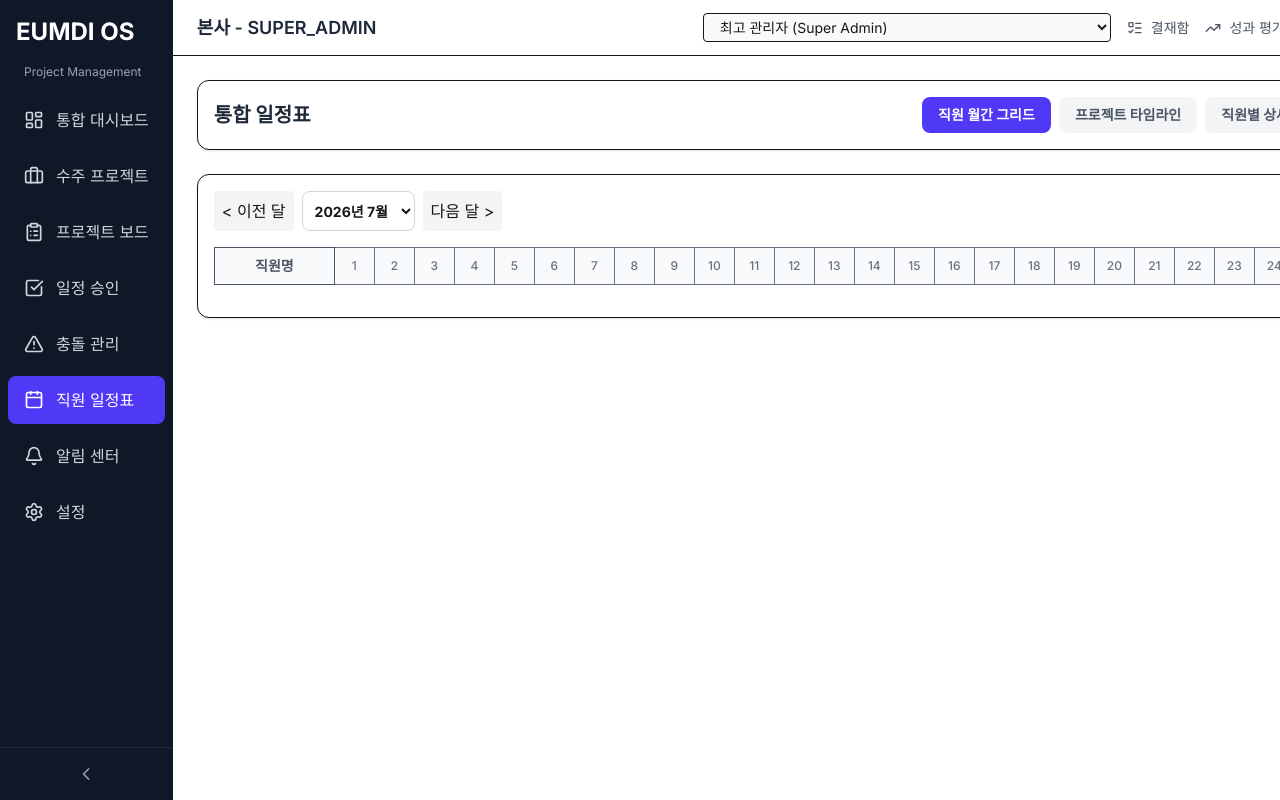
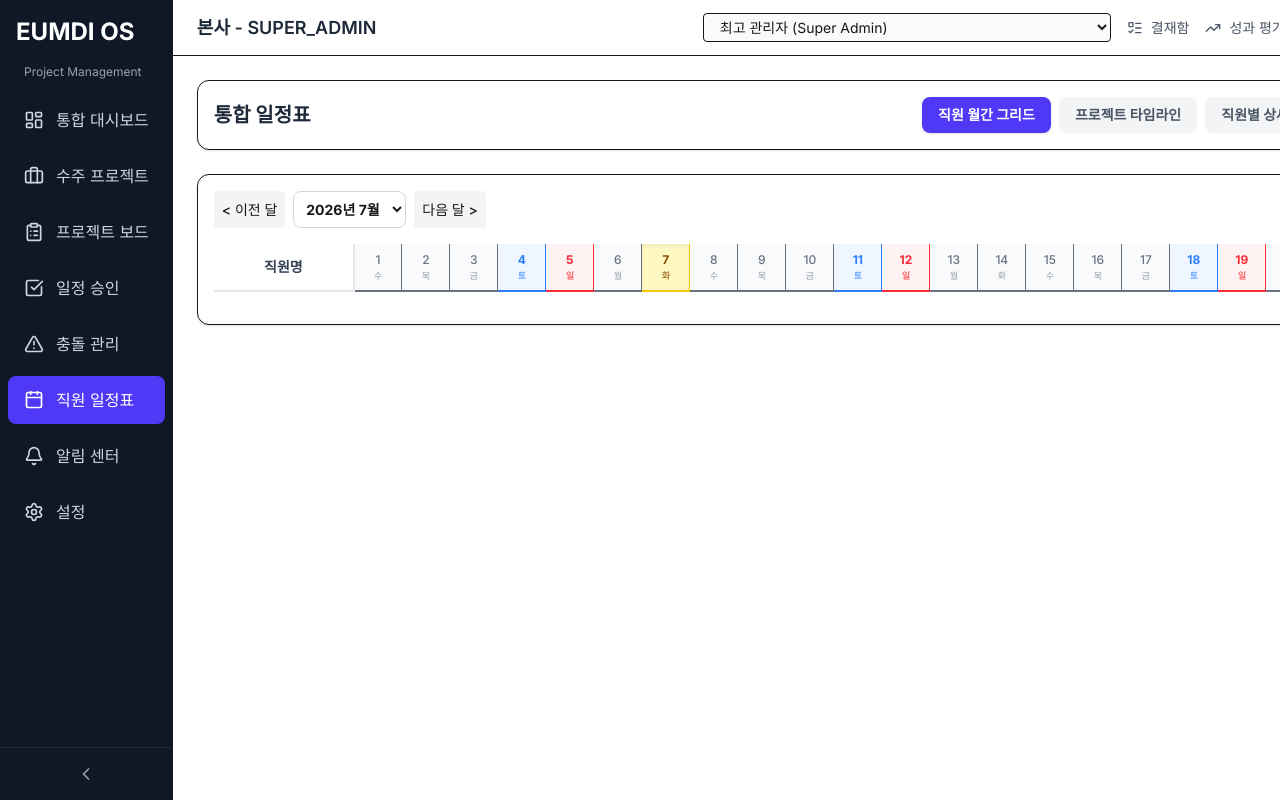
Before and after one commit to eumditravel-oss/workspace, a Next.js app: page /workspace/schedules in a window 1280 px wide. Shown: the top 800 px of the page. Built offline with nearby package versions, Linux system fonts and the light colour scheme.

Commit message:
phase-76: enhance employee monthly schedule grid UI

```diff
--- a/src/app/schedules/page.tsx
+++ b/src/app/schedules/page.tsx
@@ -3,7 +3,8 @@ import React, { useState } from 'react';
 import { useAuthStore } from '@/store/authStore';
 import { useScheduleStore } from '@/store/scheduleStore';
 import { useProjectStore } from '@/store/projectStore';
-import { PersonalSchedule, Project } from '@/types/models';
+import { useTaskStore } from '@/store/taskStore';
+import { PersonalSchedule, Project, TaskCard } from '@/types/models';
 import { getUserDisplayName } from '@/lib/localization';
 import { canViewSchedule, canViewEmployeeSchedule } from '@/lib/permissions';
 import { LeaveRegistrationModal } from '@/components/schedule/LeaveRegistrationModal';
@@ -12,6 +13,8 @@ export default function SchedulesPage() {
   const { currentUser, users } = useAuthStore();
   const { schedules } = useScheduleStore();
   const { projects } = useProjectStore();
+  const { tasks } = useTaskStore();
+
   const [activeTab, setActiveTab] = useState<'MONTHLY_MATRIX' | 'PROJECT_SCHEDULE' | 'USER_DETAIL'>('MONTHLY_MATRIX');
 
   const [currentDate, setCurrentDate] = useState(new Date());
@@ -42,11 +45,77 @@ export default function SchedulesPage() {
     return targetDate >= start && targetDate <= end;
   };
 
+  const coversDateTask = (t: TaskCard, d: number) => {
+    if (!t.startDate || !t.dueDate) return false;
+    const targetDate = new Date(year, month, d).setHours(0,0,0,0);
+    const start = new Date(t.startDate).setHours(0,0,0,0);
+    const end = new Date(t.dueDate).setHours(0,0,0,0);
+    return targetDate >= start && targetDate <= end;
+  };
+
   const getScheduleColor = (type: string) => {
     if (type === 'OFF') return 'bg-red-100 text-red-800 border-red-200';
     if (type === 'MEETING' || type === 'CLIENT_MEETING') return 'bg-blue-100 text-blue-800 border-blue-200';
     if (type === 'PERSONAL_WORK') return 'bg-green-100 text-green-800 border-green-200';
     return 'bg-gray-100 text-gray-800 border-gray-200';
+  };
+
+  const isToday = (d: number) => {
+    const today = new Date();
+    return today.getFullYear() === year && today.getMonth() === month && today.getDate() === d;
+  };
+
+  const getDayType = (d: number) => {
+    const date = new Date(year, month, d);
+    const day = date.getDay(); // 0 is Sunday, 6 is Saturday
+    if (day === 0) return 'SUN';
+    if (day === 6) return 'SAT';
+    return 'WEEKDAY';
+  };
+
+  const getDayHeaderClass = (d: number) => {
+    if (isToday(d)) return 'bg-yellow-100 text-yellow-800 border-yellow-400 font-bold shadow-inner';
+    const type = getDayType(d);
+    if (type === 'SUN') return 'bg-red-50 text-red-500';
+    if (type === 'SAT') return 'bg-blue-50 text-blue-500';
+    return 'bg-gray-50 text-gray-500 font-medium';
+  };
+
+  const getDayCellClass = (d: number) => {
+    if (isToday(d)) return 'bg-yellow-50/30 border-yellow-200';
+    const type = getDayType(d);
+    if (type === 'SUN') return 'bg-red-50/30';
+    if (type === 'SAT') return 'bg-blue-50/30';
+    return 'bg-white';
+  };
+
+  const getTaskBarClass = (t: TaskCard, d: number) => {
+    if (!t.startDate || !t.dueDate) return '';
+    const targetDate = new Date(year, month, d).setHours(0,0,0,0);
+    const start = new Date(t.startDate).setHours(0,0,0,0);
+    const end = new Date(t.dueDate).setHours(0,0,0,0);
+
+    let classes = "text-[10px] p-1 mb-1 shadow-[0_1px_2px_rgba(0,0,0,0.05)] cursor-default transition-all ";
+
+    // Status colors
+    if (t.status === 'DONE') classes += "bg-green-100 text-green-800 border-green-200 ";
+    else if (t.status === 'IN_PROGRESS') classes += "bg-indigo-100 text-indigo-800 border-indigo-200 ";
+    else if (t.status === 'REVIEW') classes += "bg-purple-100 text-purple-800 border-purple-200 ";
+    else if (t.priority === 'URGENT') classes += "bg-orange-100 text-orange-800 border-orange-200 ";
+    else classes += "bg-white text-gray-700 border-gray-200 ";
+
+    // Bar ends logic
+    if (targetDate === start && targetDate === end) {
+      classes += "rounded border mx-0.5 ";
+    } else if (targetDate === start) {
+      classes += "rounded-l border-y border-l ml-0.5 border-r-0 ";
+    } else if (targetDate === end) {
+      classes += "rounded-r border-y border-r mr-0.5 border-l-0 ";
+    } else {
+      classes += "border-y border-x-0 mx-0 ";
+    }
+
+    return classes;
   };
 
   return (
@@ -56,19 +125,19 @@ export default function SchedulesPage() {
 
         <div className="flex gap-2">
           <button
-            className={`px-4 py-2 rounded-lg text-sm font-bold ${activeTab === 'MONTHLY_MATRIX' ? 'bg-indigo-600 text-white' : 'bg-gray-100 text-gray-600 hover:bg-gray-200'}`}
+            className={`px-4 py-2 rounded-lg text-sm font-bold ${activeTab === 'MONTHLY_MATRIX' ? 'bg-indigo-600 text-white shadow-sm' : 'bg-gray-100 text-gray-600 hover:bg-gray-200'}`}
             onClick={() => setActiveTab('MONTHLY_MATRIX')}
           >
             직원 월간 그리드
           </button>
           <button
-            className={`px-4 py-2 rounded-lg text-sm font-bold ${activeTab === 'PROJECT_SCHEDULE' ? 'bg-indigo-600 text-white' : 'bg-gray-100 text-gray-600 hover:bg-gray-200'}`}
+            className={`px-4 py-2 rounded-lg text-sm font-bold ${activeTab === 'PROJECT_SCHEDULE' ? 'bg-indigo-600 text-white shadow-sm' : 'bg-gray-100 text-gray-600 hover:bg-gray-200'}`}
             onClick={() => setActiveTab('PROJECT_SCHEDULE')}
           >
             프로젝트 타임라인
           </button>
           <button
-            className={`px-4 py-2 rounded-lg text-sm font-bold ${activeTab === 'USER_DETAIL' ? 'bg-indigo-600 text-white' : 'bg-gray-100 text-gray-600 hover:bg-gray-200'}`}
+            className={`px-4 py-2 rounded-lg text-sm font-bold ${activeTab === 'USER_DETAIL' ? 'bg-indigo-600 text-white shadow-sm' : 'bg-gray-100 text-gray-600 hover:bg-gray-200'}`}
             onClick={() => setActiveTab('USER_DETAIL')}
           >
             직원별 상세
@@ -86,9 +155,9 @@ export default function SchedulesPage() {
       <div className="bg-white rounded-xl shadow-sm border p-4 space-y-4">
         <div className="flex justify-between items-center">
           <div className="flex gap-2">
-            <button onClick={prevMonth} className="p-2 bg-gray-100 rounded hover:bg-gray-200">&lt; 이전 달</button>
+            <button onClick={prevMonth} className="p-2 bg-gray-100 rounded hover:bg-gray-200 text-sm font-medium transition-colors">&lt; 이전 달</button>
             <select
-              className="border rounded-lg p-2 bg-white text-sm font-bold border-gray-300"
+              className="border rounded-lg p-2 bg-white text-sm font-bold border-gray-300 focus:ring-2 focus:ring-indigo-500"
               value={month}
               onChange={(e) => setCurrentDate(new Date(year, Number(e.target.value), 1))}
             >
@@ -96,20 +165,27 @@ export default function SchedulesPage() {
                 <option key={m} value={m}>2026년 {m + 1}월</option>
               ))}
             </select>
-            <button onClick={nextMonth} className="p-2 bg-gray-100 rounded hover:bg-gray-200">다음 달 &gt;</button>
+            <button onClick={nextMonth} className="p-2 bg-gray-100 rounded hover:bg-gray-200 text-sm font-medium transition-colors">다음 달 &gt;</button>
           </div>
-          <h2 className="text-lg font-bold">{year}년 {month + 1}월</h2>
+          <h2 className="text-xl font-extrabold text-gray-800">{year}년 {month + 1}월</h2>
         </div>
 
         {activeTab === 'MONTHLY_MATRIX' && (
           <div className="overflow-x-auto pb-4 custom-scrollbar">
-            <table className="w-full border-collapse min-w-[800px]">
+            <table className="w-full border-collapse min-w-[1200px]">
               <thead className="sticky top-0 z-20">
                 <tr>
-                  <th className="sticky left-0 bg-gray-50 border p-2 text-sm text-gray-600 min-w-[120px] z-30">직원명</th>
+                  <th className="sticky left-0 bg-white border-b-2 border-r-2 border-gray-200 p-3 text-sm font-bold text-gray-700 min-w-[140px] z-30 shadow-[1px_0_0_0_#e5e7eb]">
+                    직원명
+                  </th>
                   {daysArray.map(d => (
-                    <th key={d} className="bg-gray-50 border p-2 text-xs font-medium text-gray-500 text-center min-w-[40px]">
-                      {d}
+                    <th key={d} className={`border-b-2 border-r p-2 text-xs text-center min-w-[48px] ${getDayHeaderClass(d)}`}>
+                      <div className="flex flex-col items-center gap-0.5">
+                        <span>{d}</span>
+                        <span className="text-[9px] opacity-70">
+                          {['일', '월', '화', '수', '목', '금', '토'][new Date(year, month, d).getDay()]}
+                        </span>
+                      </div>
                     </th>
                   ))}
                 </tr>
@@ -117,22 +193,40 @@ export default function SchedulesPage() {
               <tbody>
                 {visibleUsers.map(user => {
                   const userSchedules = visibleSchedules.filter(s => s.userId === user.id);
-                  if (userSchedules.length === 0) return null;
+                  const userTasks = tasks.filter(t => t.assigneeId === user.id && !t.isDeleted);
+                  if (userSchedules.length === 0 && userTasks.length === 0) return null;
 
                   return (
-                    <tr key={user.id} className="hover:bg-gray-50">
-                      <td className="sticky left-0 bg-white group-hover:bg-gray-50 border p-2 text-sm font-bold text-gray-800 z-10 shadow-[1px_0_0_0_#e5e7eb]">
+                    <tr key={user.id} className="hover:bg-gray-50/50 transition-colors group">
+                      <td className="sticky left-0 bg-white group-hover:bg-gray-50/50 border-b border-r-2 p-3 text-sm font-bold text-gray-800 z-10 shadow-[1px_0_0_0_#e5e7eb]">
                         {getUserDisplayName(user)}
+                        <div className="text-[10px] font-normal text-gray-500">{user.teamName || user.departmentName}</div>
                       </td>
                       {daysArray.map(d => {
                         const daySchedules = userSchedules.filter(s => coversDate(s, d));
+                        const dayTasks = userTasks.filter(t => coversDateTask(t, d));
+
                         return (
-                          <td key={d} className="border p-1 align-top h-[40px]">
+                          <td key={d} className={`border-b border-r p-1 align-top h-[60px] ${getDayCellClass(d)} transition-colors hover:bg-gray-100/50`}>
                             {daySchedules.map(ds => (
-                              <div key={ds.id} className={`text-[10px] p-1 rounded border mb-1 truncate ${getScheduleColor(ds.scheduleType)}`} title={ds.title}>
-                                {ds.scheduleType === 'OFF' ? 'OFF' : ds.title.substring(0, 4)}
+                              <div key={ds.id} className={`text-[10px] p-1 font-bold rounded border mb-1 truncate shadow-sm cursor-help ${getScheduleColor(ds.scheduleType)}`} title={`[${ds.scheduleType}] ${ds.title}\n${ds.startDateTime.substring(0,10)} ~ ${ds.endDateTime.substring(0,10)}\n${ds.description || ''}`}>
+                                {ds.scheduleType === 'OFF' ? '휴가' : (ds.scheduleType === 'MEETING' ? '미팅' : ds.title.substring(0, 4))}
                               </div>
                             ))}
+                            {dayTasks.map(dt => {
+                              const isStart = new Date(dt.startDate!).setHours(0,0,0,0) === new Date(year, month, d).setHours(0,0,0,0);
+                              return (
+                                <div
+                                  key={dt.id}
+                                  className={getTaskBarClass(dt, d)}
+                                  title={`[${dt.status}] ${dt.title}\n기간: ${dt.startDate} ~ ${dt.dueDate}\n진행률: ${dt.progress || 0}%`}
+                                >
+                                  <div className="truncate px-1">
+                                    {isStart ? dt.title : '\u00A0'}
+                                  </div>
+                                </div>
+                              );
+                            })}
                           </td>
                         );
                       })}
@@ -149,9 +243,9 @@ export default function SchedulesPage() {
             <table className="w-full border-collapse min-w-[800px]">
               <thead className="sticky top-0 z-20">
                 <tr>
-                  <th className="sticky left-0 bg-gray-50 border p-2 text-sm text-gray-600 min-w-[200px] z-30">프로젝트명</th>
+                  <th className="sticky left-0 bg-gray-50 border-b-2 border-r p-2 text-sm font-bold text-gray-700 min-w-[200px] z-30 shadow-[1px_0_0_0_#e5e7eb]">프로젝트명</th>
                   {daysArray.map(d => (
-                    <th key={d} className="bg-gray-50 border p-2 text-xs font-medium text-gray-500 text-center min-w-[40px]">
+                    <th key={d} className={`border-b-2 border-r p-2 text-xs font-medium text-center min-w-[40px] ${getDayHeaderClass(d)}`}>
                       {d}
                     </th>
                   ))}
@@ -161,7 +255,7 @@ export default function SchedulesPage() {
                 {projects.filter(p => !p.isDeleted && p.archiveStatus !== 'ARCHIVED').map(project => {
                   return (
                     <tr key={project.id} className="hover:bg-gray-50">
-                      <td className="sticky left-0 bg-white border p-2 text-sm font-bold text-gray-800 z-10 shadow-[1px_0_0_0_#e5e7eb]">
+                      <td className="sticky left-0 bg-white border-b border-r p-2 text-sm font-bold text-gray-800 z-10 shadow-[1px_0_0_0_#e5e7eb]">
                         {project.title}
                       </td>
                       {daysArray.map(d => {
@@ -173,9 +267,9 @@ export default function SchedulesPage() {
                         if (start && end && targetDate >= start && targetDate <= end) isActive = true;
 
                         return (
-                          <td key={d} className={`border p-1 ${isActive ? 'bg-indigo-100' : ''}`}>
-                            {targetDate === start && <div className="text-[10px] font-bold text-indigo-700">시작</div>}
-                            {targetDate === end && <div className="text-[10px] font-bold text-red-600">납품</div>}
+                          <td key={d} className={`border-b border-r p-1 ${isActive ? 'bg-indigo-100/50' : getDayCellClass(d)}`}>
+                            {targetDate === start && <div className="text-[10px] font-bold text-indigo-700 bg-white px-1 rounded border border-indigo-200">시작</div>}
+                            {targetDate === end && <div className="text-[10px] font-bold text-red-600 bg-white px-1 rounded border border-red-200">납품</div>}
                           </td>
                         );
                       })}
```
